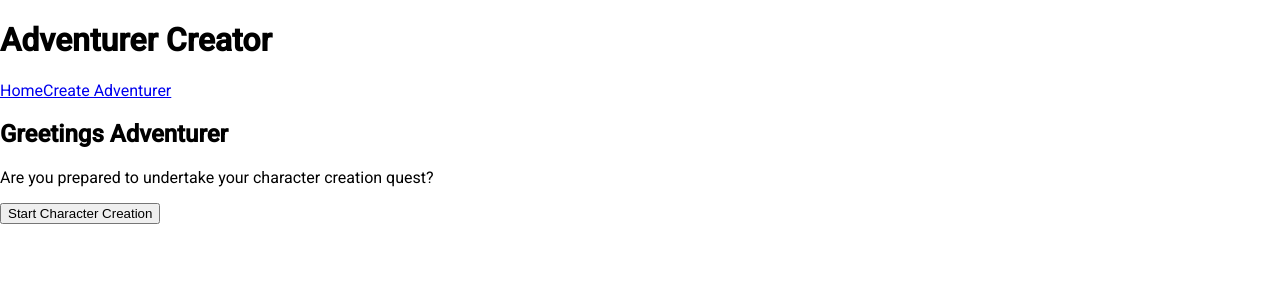
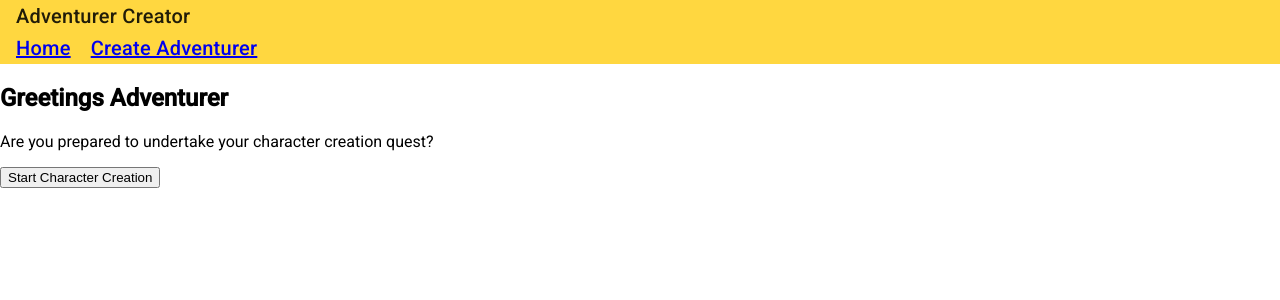
Before and after one commit to coreybigboi/adventurerCreator, an Angular app: page / in a window 1280 px wide. Shown: the top 300 px of the page. Built offline with nearby package versions, Linux system fonts and the light colour scheme.

Commit message:
added material ui toolbar

```diff
--- a/src/app/app.component.css
+++ b/src/app/app.component.css
@@ -0,0 +1,9 @@
+.header{
+  display: flex;
+  flex-direction: column;
+  align-items: flex-start;
+}
+
+.header-route{
+  margin-right: 20px;
+}
--- a/src/app/app.component.html
+++ b/src/app/app.component.html
@@ -1,9 +1,11 @@
 <header>
-  <h1>Adventurer Creator</h1>
-  <nav>
-    <a routerLink="">Home</a>
-    <a routerLink="/create">Create Adventurer</a>
-  </nav>
+  <mat-toolbar class="header" color="accent">
+    <h1>Adventurer Creator</h1>
+    <nav>
+      <a class="header-route" routerLink="">Home</a>
+      <a class="header-route" routerLink="/create">Create Adventurer</a>
+    </nav>
+  </mat-toolbar>
 </header>
 <main>
   <router-outlet></router-outlet>
```
